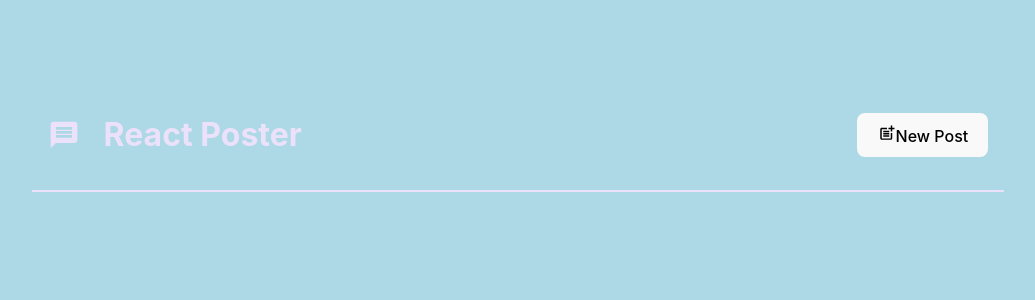
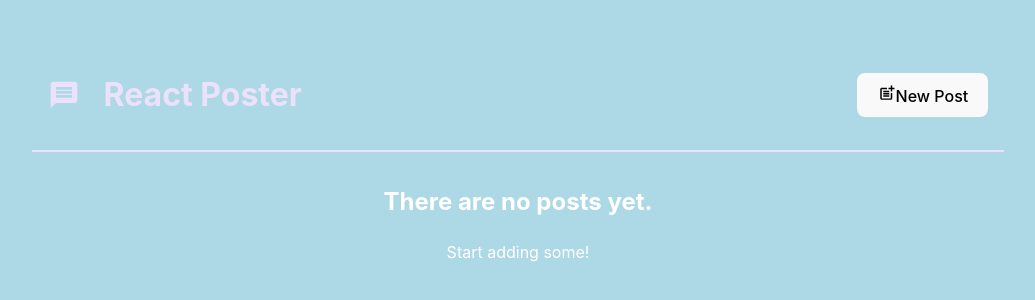
Before and after one commit to IndriesAndrei/react-posts-app, a React (Vite) app: page / in a window 1280 px wide. Shown: the part 256-556 px from the top of the page, without its empty margins (122-1157 px from the left). Built offline with nearby package versions, Linux system fonts and the light colour scheme.

Commit message:
Show message if no posts

```diff
--- a/src/components/PostsList.tsx
+++ b/src/components/PostsList.tsx
@@ -24,11 +24,16 @@ const PostsLists = ({isPosting, onStopPosting}: {isPosting: any, onStopPosting:
                 </Modal>
             )}
 
-            <ul className={classes.posts}>
+            {posts.length > 0 && (<ul className={classes.posts}>
                 {posts.map((post) =>
-                    <Post author={post.author}  body={post.body} />
+                    <Post author={post.author}  body={post.body} key={post.body} />
                 )}
-            </ul>
+            </ul>)}
+            {posts.length === 0 && <div style={{textAlign: 'center', color: 'white'}}>
+                    <h2>There are no posts yet.</h2>
+                    <p>Start adding some!</p>
+            </div>}
+
         </>
     )
 }
```
